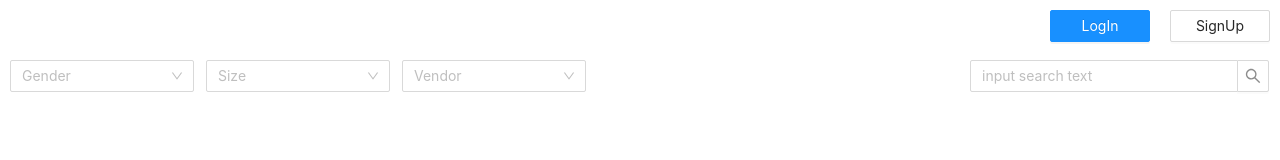
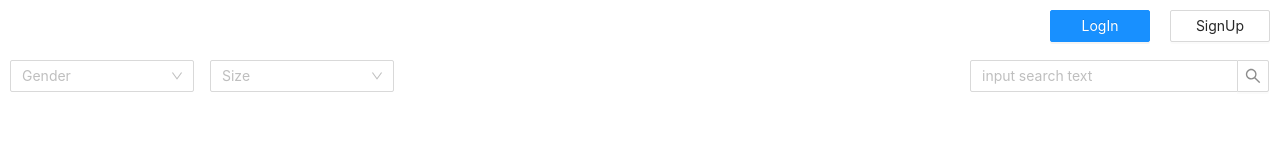
Before and after one commit to ndaifallah/gmc-d15, a React (Create React App) app: page / in a window 1280 px wide. Shown: the top 160 px of the page. Built offline with nearby package versions, Linux system fonts and the light colour scheme.

Commit message:
added getItem function in home container

```diff
--- a/src/components/searchBar.jsx
+++ b/src/components/searchBar.jsx
@@ -35,20 +35,6 @@ const SizeOptions = [
 		label: "Extra large",
 	},
 ];
-const vendorOptions = [
-	{
-		value: "Mokrane",
-		label: "Mokrane",
-	},
-	{
-		value: "Mbarek",
-		label: "Mbarek",
-	},
-	{
-		value: "Said",
-		label: "Said",
-	},
-];
 
 class SearchBar extends Component {
 	constructor(props) {
@@ -56,18 +42,18 @@ class SearchBar extends Component {
 		this.state = {
 			gender: "",
 			size: "",
-			vendor: "",
 		};
 	}
 	getItem = async (options) => {
-		fetch("http://192.168.1.1", options);
+		let data = await fetch("http://localhost:780/getitems", options);
+		let resp = await data.json();
+		console.log(resp);
 	};
 
 	render() {
 		let options = {
 			gender: this.state.gender,
 			size: this.state.size,
-			vendor: this.props.vendor,
 		};
 
 		return (
@@ -82,7 +68,7 @@ class SearchBar extends Component {
 			>
 				<div
 					style={{
-						width: "45%",
+						width: "30%",
 						height: "3rem",
 						margin: 10,
 						display: "flex",
@@ -100,11 +86,6 @@ class SearchBar extends Component {
 						placeholder="Size"
 						onChange={(value) => this.setState({ size: value[0] })}
 					/>
-					<Cascader
-						options={vendorOptions}
-						placeholder="Vendor"
-						onChange={(value) => this.setState({ vendor: value[0] })}
-					/>
 				</div>
 
 				<Search
@@ -112,7 +93,6 @@ class SearchBar extends Component {
 					allowClear
 					onSearch={() => {
 						this.getItem(options);
-						console.log(options);
 					}}
 					style={{ width: 300, marginRight: 10 }}
 				/>
```
